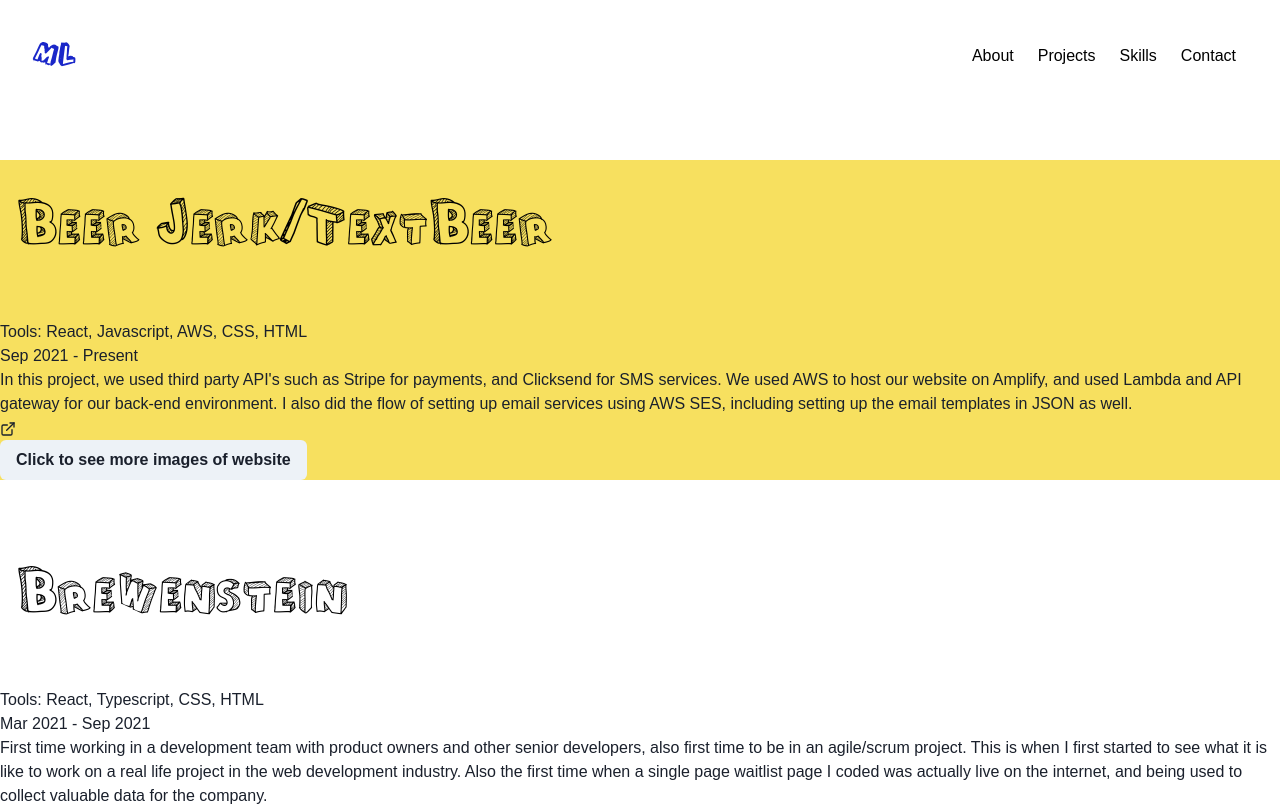
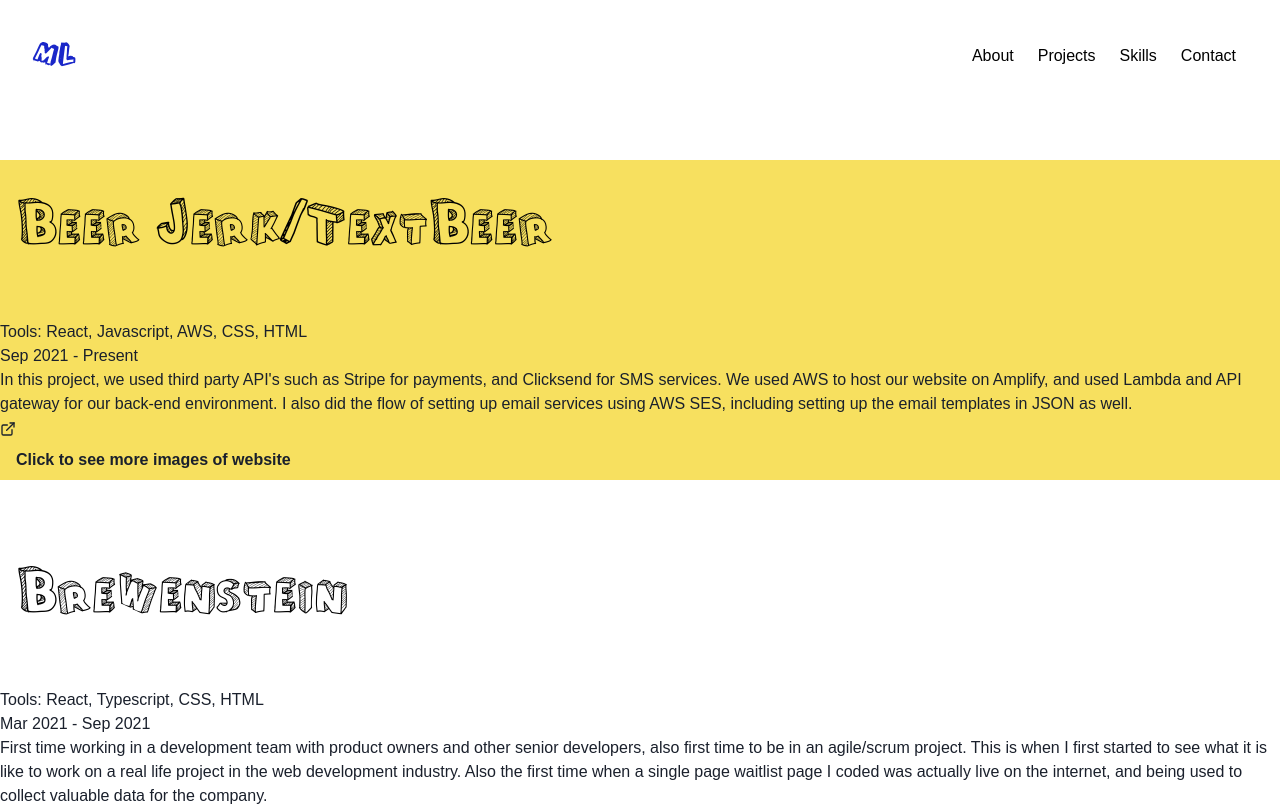
Before and after one commit to lin-maggies/portfolio, a React (Create React App) app: page /projects in a window 1280 px wide. Shown: the top 806 px of the page. Built offline with nearby package versions, Linux system fonts and the light colour scheme.

Commit message:
make button component

```diff
--- a/src/Components/ProjectModal.js
+++ b/src/Components/ProjectModal.js
@@ -8,8 +8,9 @@ import {
   ModalBody,
   ModalCloseButton,
   useDisclosure,
-  Button,
+  Flex,
 } from "@chakra-ui/react";
+import Button from "../Components/pageElements/Button.js";
 import { ArrowLeftIcon, ArrowRightIcon } from "@chakra-ui/icons";
 
 export default function ProjectModal(props) {
@@ -35,28 +36,37 @@ export default function ProjectModal(props) {
 
   return (
     <div>
-      <Button onClick={openAndReset}>
-        Click to see more images of website
-      </Button>
+      <Button
+        onClick={openAndReset}
+        children={"Click to see more images of website"}
+      />
       <Modal isOpen={isOpen} onClose={onClose}>
         <ModalOverlay />
         <ModalContent maxW="1000px">
           <ModalHeader>{props.title}</ModalHeader>
-          <ModalCloseButton />
-          <ModalBody>
+          <ModalCloseButton
+            _focus={{ color: "none" }}
+            _hover={{ color: "#1a27c9" }}
+            _active={{ color: "none" }}
+          />
+          <ModalBody justifyContent="center">
+            <Flex align="center" justify="center">
               <img
                 src={props.images[imagePage]}
                 alt="project screenshots"
                 className="projPhoto"
               />
+            </Flex>
           </ModalBody>
 
           <ModalFooter>
-            <Button variant="ghost" mr={3} onClick={back}>
-              <ArrowLeftIcon />
+            <Button mr={3} onClick={back}>
+              {imagePage === 0 ? null : <ArrowLeftIcon />}
             </Button>
-            <Button variant="ghost" onClick={next}>
+            <Button onClick={next}>
+              {imagePage === props.images.length - 1 ? null : (
                 <ArrowRightIcon />
+              )}
             </Button>
           </ModalFooter>
         </ModalContent>
--- /dev/null
+++ b/src/Components/pageElements/Button.js
@@ -0,0 +1,16 @@
+import React from "react";
+import { Button } from "@chakra-ui/react";
+
+export default function ({ children, onClick }) {
+  return (
+    <Button
+      _focus={{ color: "none" }}
+      _hover={{ color: "#1a27c9" }}
+      _active={{ color: "none" }}
+      onClick={onClick}
+      bg="transparent"
+    >
+      {children}
+    </Button>
+  );
+}
```
Lines whose indentation alone changed are shown as unchanged.
